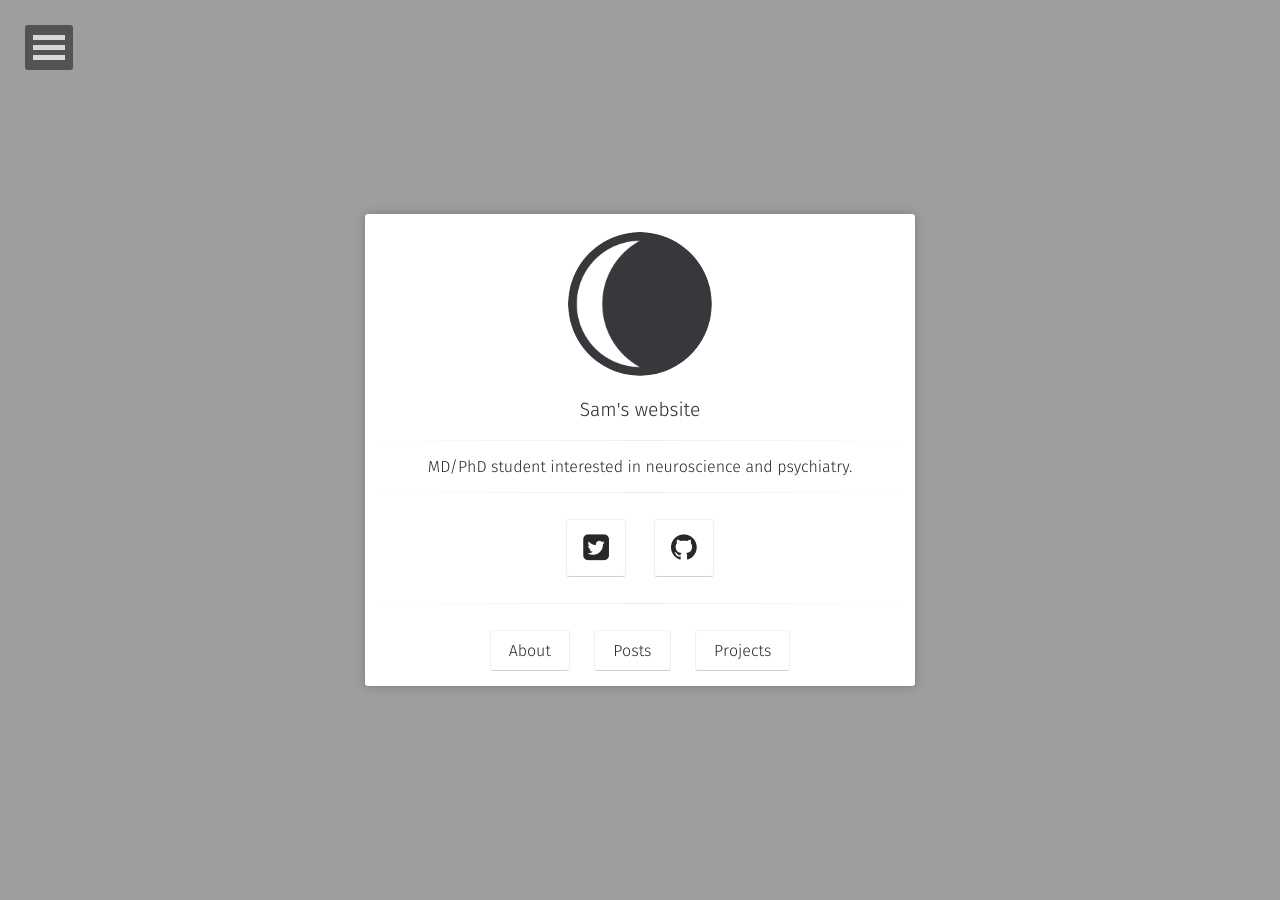
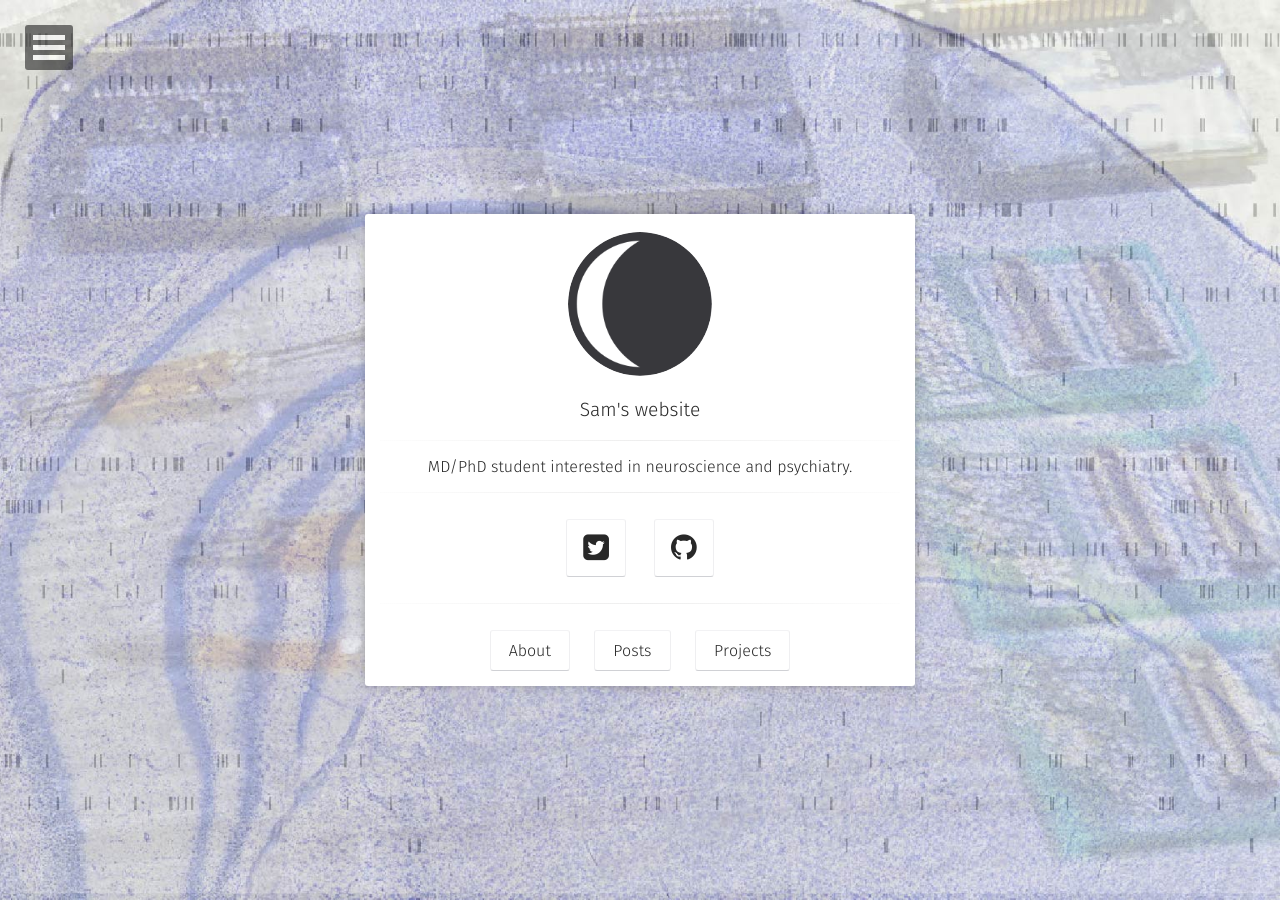
Before and after one commit to sbrunwas/sbrunwas.github.io, a Jekyll site: the page built from index.html, in a window 1280 px wide. Built offline with Jekyll 4.4.1, drawn with Linux system fonts in a browser that asks for light colours; some web fonts are replaced.

Commit message:
updated bg image

```diff
--- a/_config.yml
+++ b/_config.yml
@@ -5,7 +5,7 @@ description:        "Sam's personal website"
 reading_time:       true
 words_per_minute:   200
 logo:               'assets/img/logo.png'
-background:         'assets/img/custombg.png'
+background:         'assets/img/custombg.jpg'
 tiled_bg:           false   # Set this true if you want to tile your background image, otherwise it will be covered
 locale:             en_US
 url:                https://sbrunwas.github.io
```
Also changed, not shown: assets/img/custombg.jpg (added), 3 other files.
